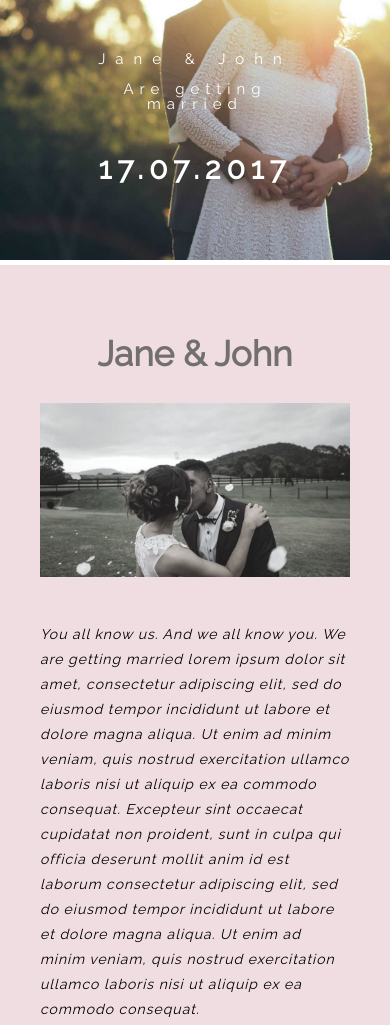
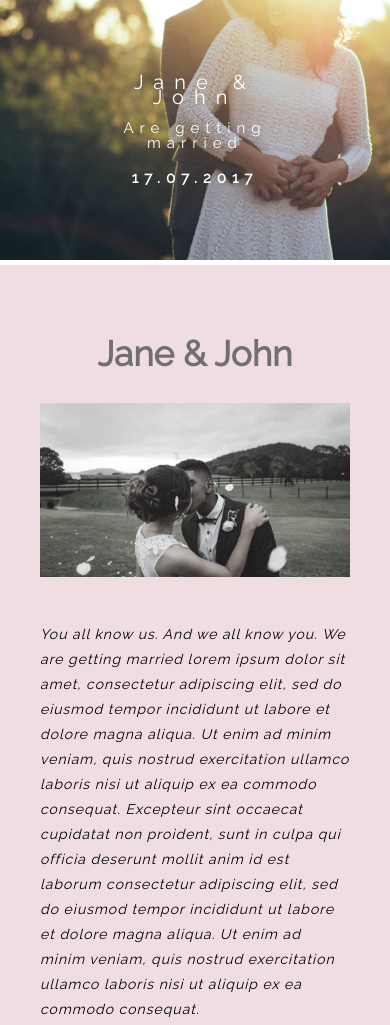
Before and after one commit to phuthinhnguyen/weddinginvitation, a plain HTML site: page index.html in a window 390 px wide. Shown: the top 1025 px of the page. Drawn offline with Linux system fonts and the light colour scheme.

Commit message:
Add files via upload

```diff
--- a/index.html
+++ b/index.html
@@ -328,10 +328,15 @@
       }
       @media only screen and (max-width:500px){
         .item1 h2{
-              font-size: 15px;
+              font-size: 20px;
               line-height: 15px;
          }
          .item1 p{
+              font-size: 15px;
+              line-height: 15px;
+
+         }
+         .item1 h4{
               font-size: 15px;
               line-height: 15px;
 
```
